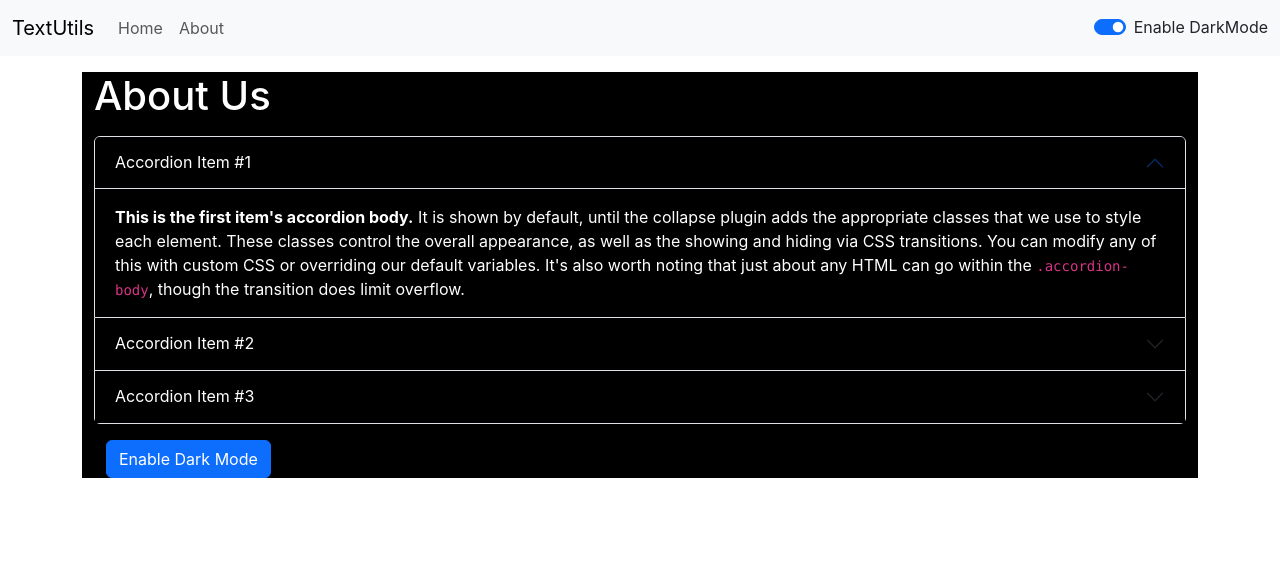
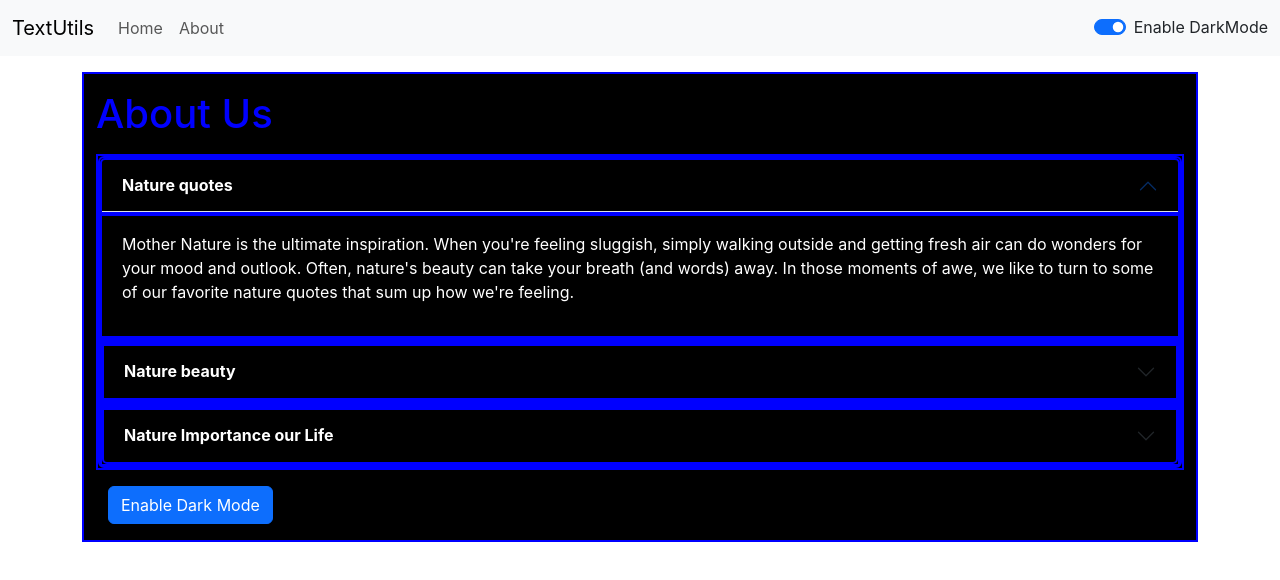
Before and after one commit to mansi-24082006/ReactTextutils, a React (Create React App) app: page /about in a window 1280 px wide. Shown: the top 580 px of the page. Built offline with nearby package versions, Linux system fonts and the light colour scheme.

Commit message:
Update About.js

```diff
--- a/src/components/About.js
+++ b/src/components/About.js
@@ -1,24 +1,30 @@
-import React, { useState }  from 'react'
+import React,{ useState} from 'react'
 
 export default function About(props) {
 
     const [myStyle, setMyStyle] = useState({
         color: 'white',
-        backgroundColor: 'black'
+        backgroundColor: 'black',
+        border: '2px solid',
+        borderColor:'blue'
     })
     const [btnText, setBtnText] = useState("Enable Dark Mode")
     const toggleStyle = ()=>{
         if(myStyle.color === 'black'){
             setMyStyle({
                 color: 'white',
-                backgroundColor: 'black'
+                backgroundColor: 'black',
+                border: '2px solid',
+                borderColor:'blue'
             })
-            setBtnText("Eable Light Mode")
+            setBtnText("Enable Light Mode")
         }
         else{
             setMyStyle({
                 color:'black',
-                backgroundColor: 'white'
+                backgroundColor: 'white',
+                border: '2px solid',
+                borderColor:'skyblue'
             })
             setBtnText("Enable Dark Mode")
         }
@@ -30,41 +36,42 @@ export default function About(props) {
 
 return (
 <div className="container" style={myStyle}>
-    <h1 className="my-3" style={{color: 'white'}}>About Us</h1>
+    <h1 className="my-3" style={{color: props.mode ==='dark'?'white':'blue'}}>About Us</h1>
 <div class="accordion" id="accordionExample" style={myStyle}>
   <div class="accordion-item" style={myStyle}>
     <h2 class="accordion-header">
       <button class="accordion-button" type="button" data-bs-toggle="collapse" data-bs-target="#collapseOne" aria-expanded="true" aria-controls="collapseOne" style={myStyle}>
-        Accordion Item #1
+      <strong> Nature quotes</strong>
       </button>
     </h2>
     <div id="collapseOne" class="accordion-collapse collapse show" data-bs-parent="#accordionExample">
       <div class="accordion-body" style={myStyle}>
-        <strong>This is the first item's accordion body.</strong> It is shown by default, until the collapse plugin adds the appropriate classes that we use to style each element. These classes control the overall appearance, as well as the showing and hiding via CSS transitions. You can modify any of this with custom CSS or overriding our default variables. It's also worth noting that just about any HTML can go within the <code>.accordion-body</code>, though the transition does limit overflow.
+        <p>Mother Nature is the ultimate inspiration. When you're feeling sluggish, simply walking outside and getting fresh air can do wonders for your mood and outlook. Often, nature's beauty can take your breath (and words) away. In those moments of awe, we like to turn to some of our favorite nature quotes that sum up how we're feeling.</p>
       </div>
     </div>
   </div>
   <div class="accordion-item"style={myStyle}>
     <h2 class="accordion-header" style={myStyle}>
       <button class="accordion-button collapsed" type="button" data-bs-toggle="collapse" data-bs-target="#collapseTwo" aria-expanded="false" aria-controls="collapseTwo" style={myStyle}>
-        Accordion Item #2
+        <strong>Nature beauty</strong>
       </button>
     </h2>
     <div id="collapseTwo" class="accordion-collapse collapse" data-bs-parent="#accordionExample">
       <div class="accordion-body" style={myStyle}>
-        <strong>This is the second item's accordion body.</strong> It is hidden by default, until the collapse plugin adds the appropriate classes that we use to style each element. These classes control the overall appearance, as well as the showing and hiding via CSS transitions. You can modify any of this with custom CSS or overriding our default variables. It's also worth noting that just about any HTML can go within the <code>.accordion-body</code>, though the transition does limit overflow.
+        <p>"Keep your face always toward the sunshine, and shadows will fall behind you." "Sunshine is delicious, rain is refreshing, wind braces us up, snow is exhilarating; there is really no such thing as bad weather, only different kinds of good weather.
+        </p>
       </div>
     </div>
   </div>
   <div class="accordion-item"style={myStyle}>
     <h2 class="accordion-header" style={myStyle}>
       <button class="accordion-button collapsed" type="button" data-bs-toggle="collapse" data-bs-target="#collapseThree" aria-expanded="false" aria-controls="collapseThree" style={myStyle}>
-        Accordion Item #3
+      <strong>Nature Importance our Life</strong>
       </button>
     </h2>
     <div id="collapseThree" class="accordion-collapse collapse" data-bs-parent="#accordionExample">
       <div class="accordion-body" style={myStyle}>
-        <strong>This is the third item's accordion body.</strong> It is hidden by default, until the collapse plugin adds the appropriate classes that we use to style each element. These classes control the overall appearance, as well as the showing and hiding via CSS transitions. You can modify any of this with custom CSS or overriding our default variables. It's also worth noting that just about any HTML can go within the <code>.accordion-body</code>, though the transition does limit overflow.
+        <p>Nature is important for us because it provides essential resources, improves our health, and connects us to a larger world. </p>
       </div>
     </div>
   </div>
```
